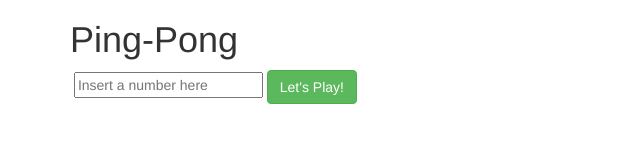
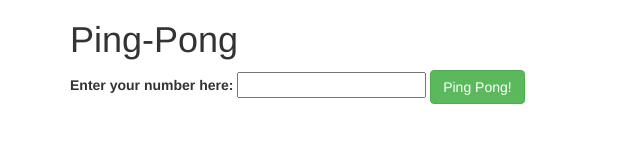
Before and after one commit to spburden/ping-pong, a plain HTML site: page index.html in a window 1280 px wide. Shown: the whole page, without its empty margins (0-640 px from the left). Drawn offline with Linux system fonts and the light colour scheme.

Commit message:
add input validation requiring user to input only number and only greater or equal to 1

```diff
--- a/index.html
+++ b/index.html
@@ -12,9 +12,9 @@
     <div class="container">
       <h1>Ping-Pong</h1>
       <form class="" action="index.html" method="post">
-        <label for=""></label>
-        <input name="name" placeholder="Insert a number here" required>
-        <button type="submit" class="btn btn-success" name="button">Let's Play!</button>
+        <label for="">Enter your number here:</label>
+        <input type="number" min="1" required>
+        <button type="submit" class="btn btn-success" name="button">Ping Pong!</button>
       </form>
       <ul id="result">
       </ul>
--- a/js/scripts.js
+++ b/js/scripts.js
@@ -22,22 +22,19 @@ $(function() {
     event.preventDefault();
     $("#result").hide();
     var inputNumber = parseInt($("input").val());
- // if(isNaN(inputNumber)) {
- //   $("#warning").show;
- // } else {
- //   pingPong(inputNumber).slidedown;
- // }
- //alert(inputNumber);
- //console.log(pingPong(inputNumber));
- //console.log(outputs);
- function pingPongList(){
+    function pingPongList() {
     pingPong(inputNumber);
     $("#result").empty();
     for (var i = 0; i < outputs.length; i++) {
       $("#result").append("<li>" + outputs[i] + "</li>");
       };
+    $("#result").slideDown();
     };
+   //alert(inputNumber);
+   //console.log(pingPong(inputNumber));
+   //console.log(outputs);
+
     pingPongList();
-  $("#result").slideDown();
+
   });
 });
```
Lines whose indentation alone changed are shown as unchanged.
